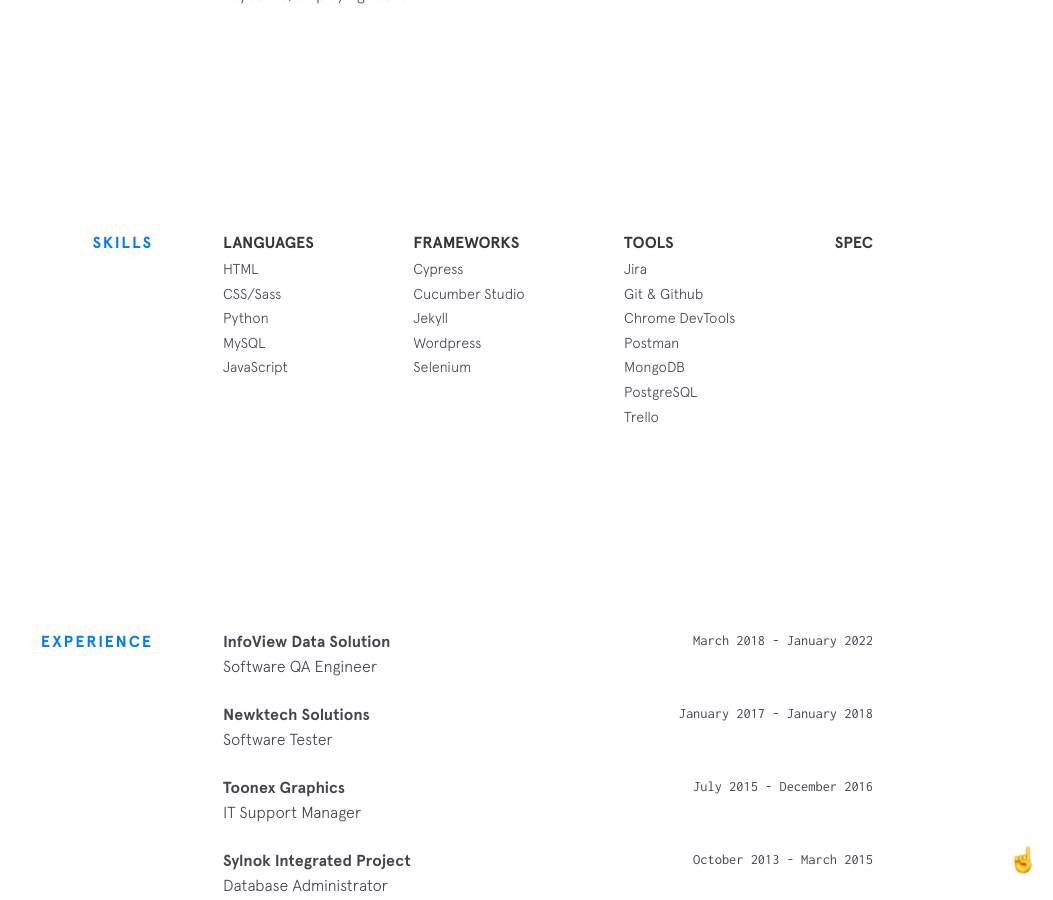
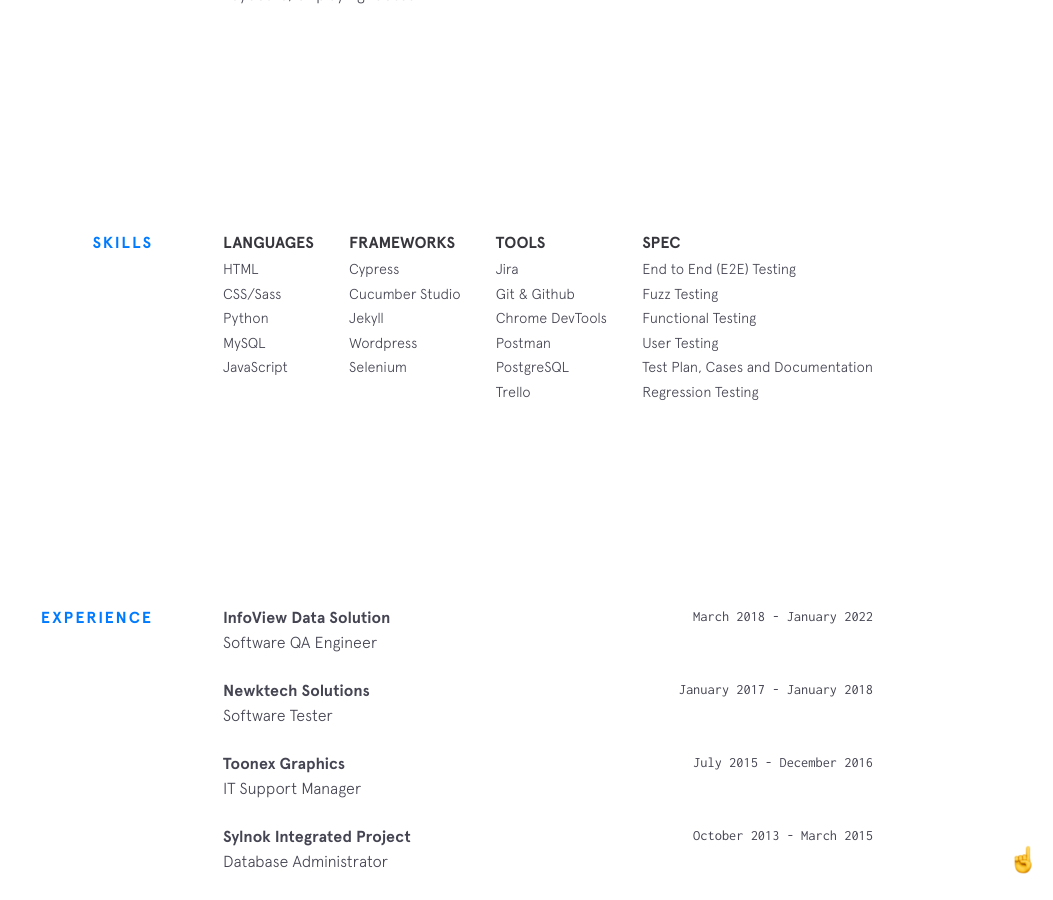
Before and after one commit to Sylvestre5/sylvestre5.github.io, a Jekyll site: the page built from index.html, in a window 1280 px wide and 900 px high, scrolled down 1359 px. Shown: the whole window, without its empty margins (227-1280 px from the left). Built offline with Jekyll 4.4.1, drawn with Linux system fonts in a browser that asks for light colours; nearby versions of some CDN libraries.

Commit message:
Update skills.yml

```diff
--- a/_data/skills.yml
+++ b/_data/skills.yml
@@ -17,11 +17,10 @@ tools:
   - item: Git & Github
   - item: Chrome DevTools
   - item: Postman
-  - item: MongoDB
   - item: PostgreSQL
   - item: Trello
 
-specs:
+spec:
   - item: End to End (E2E) Testing
   - item: Fuzz Testing
   - item: Functional Testing
```
